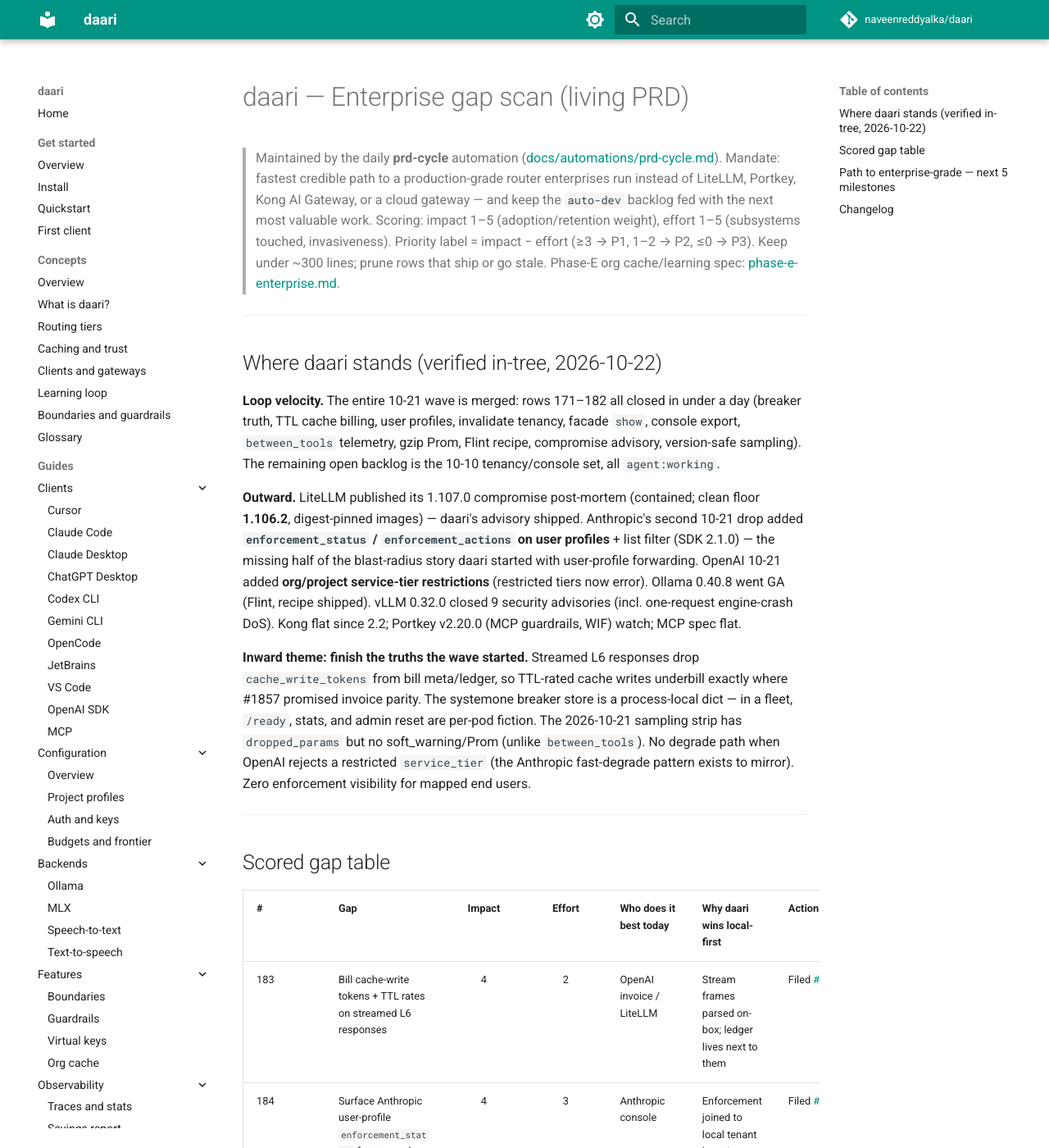
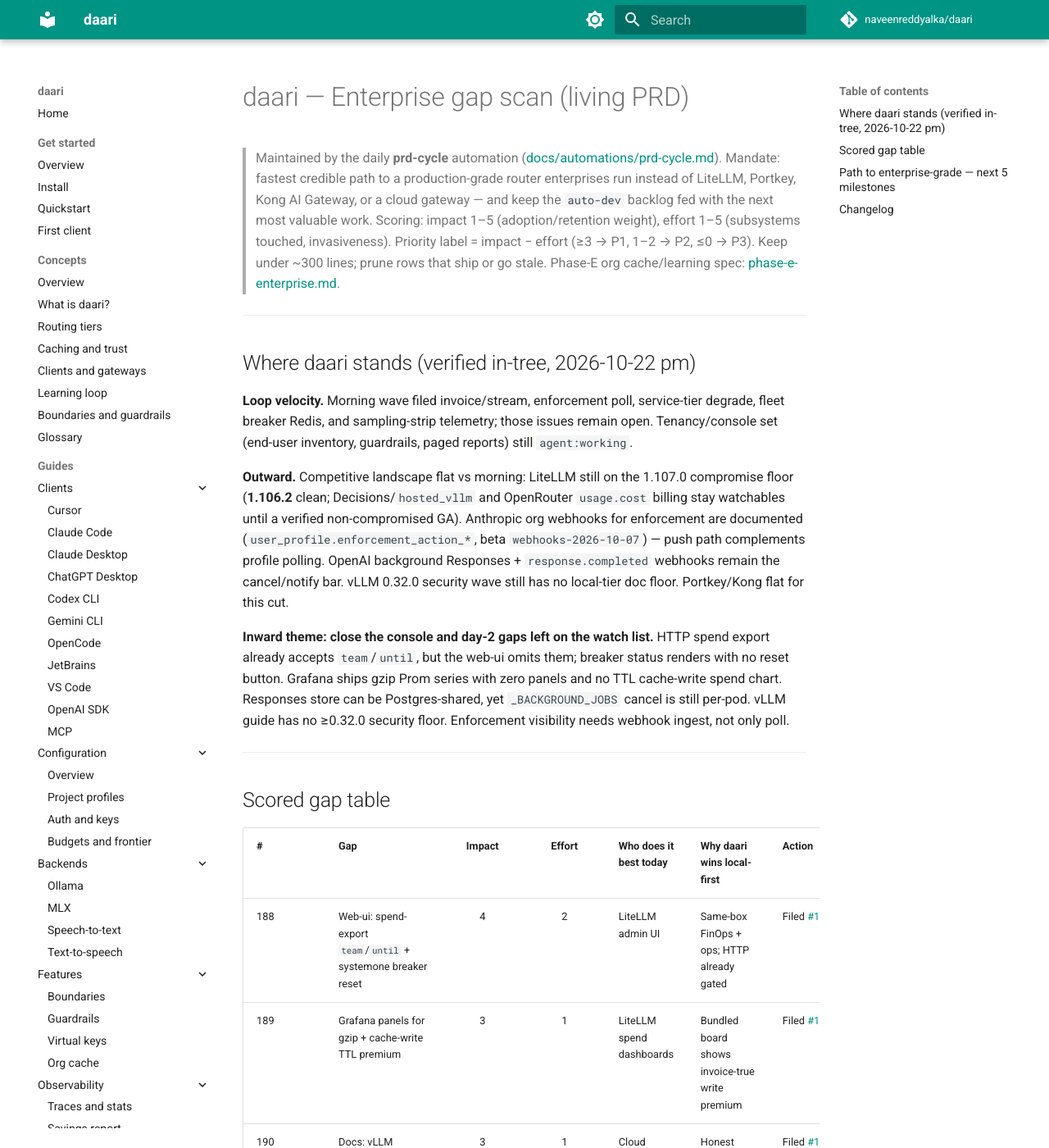
Before and after one commit to naveenreddyalka/daari, an MkDocs documentation site: the page built from docs/prd/ENTERPRISE.md, in a window 1280 px wide and 1400 px high. Shown: the whole window at 82% size. Built offline with MkDocs 1.6.1 and Material for MkDocs 9.7.7, drawn with Linux system fonts in a browser that asks for light colours; comment, search, counter and statistics services are not loaded; some of the changed text lies outside the part shown.

Commit message:
docs(prd): 2026-10-22 pm console and day-2 packaging gaps

```diff
--- a/docs/prd/ENTERPRISE.md
+++ b/docs/prd/ENTERPRISE.md
@@ -11,33 +11,29 @@
 
 ---
 
-## Where daari stands (verified in-tree, 2026-10-22)
+## Where daari stands (verified in-tree, 2026-10-22 pm)
 
-**Loop velocity.** The entire 10-21 wave is merged: rows 171–182 all closed in
-under a day (breaker truth, TTL cache billing, user profiles, invalidate
-tenancy, facade `show`, console export, `between_tools` telemetry, gzip Prom,
-Flint recipe, compromise advisory, version-safe sampling). The remaining
-open backlog is the 10-10 tenancy/console set, all `agent:working`.
+**Loop velocity.** Morning wave filed invoice/stream, enforcement poll,
+service-tier degrade, fleet breaker Redis, and sampling-strip telemetry; those
+issues remain open. Tenancy/console set (end-user inventory, guardrails, paged
+reports) still `agent:working`.
 
-**Outward.** LiteLLM published its 1.107.0 compromise post-mortem (contained;
-clean floor **1.106.2**, digest-pinned images) — daari's advisory shipped.
-Anthropic's second 10-21 drop added **`enforcement_status` /
-`enforcement_actions` on user profiles** + list filter (SDK 2.1.0) — the
-missing half of the blast-radius story daari started with user-profile
-forwarding. OpenAI 10-21 added **org/project service-tier restrictions**
-(restricted tiers now error). Ollama 0.40.8 went GA (Flint, recipe shipped).
-vLLM 0.32.0 closed 9 security advisories (incl. one-request engine-crash
-DoS). Kong flat since 2.2; Portkey v2.20.0 (MCP guardrails, WIF) watch;
-MCP spec flat.
+**Outward.** Competitive landscape flat vs morning: LiteLLM still on the
+1.107.0 compromise floor (**1.106.2** clean; Decisions/`hosted_vllm` and
+OpenRouter `usage.cost` billing stay watchables until a verified non-compromised
+GA). Anthropic org webhooks for enforcement are documented
+(`user_profile.enforcement_action_*`, beta `webhooks-2026-10-07`) — push path
+complements profile polling. OpenAI background Responses + `response.completed`
+webhooks remain the cancel/notify bar. vLLM 0.32.0 security wave still has no
+local-tier doc floor. Portkey/Kong flat for this cut.
 
-**Inward theme: finish the truths the wave started.** Streamed L6 responses
-drop `cache_write_tokens` from bill meta/ledger, so TTL-rated cache writes
-underbill exactly where #1857 promised invoice parity. The systemone breaker
-store is a process-local dict — in a fleet, `/ready`, stats, and admin reset
-are per-pod fiction. The 2026-10-21 sampling strip has `dropped_params` but
-no soft_warning/Prom (unlike `between_tools`). No degrade path when OpenAI
-rejects a restricted `service_tier` (the Anthropic fast-degrade pattern
-exists to mirror). Zero enforcement visibility for mapped end users.
+**Inward theme: close the console and day-2 gaps left on the watch list.**
+HTTP spend export already accepts `team`/`until`, but the web-ui omits them;
+breaker status renders with no reset button. Grafana ships gzip Prom series
+with zero panels and no TTL cache-write spend chart. Responses store can be
+Postgres-shared, yet `_BACKGROUND_JOBS` cancel is still per-pod. vLLM guide
+has no ≥0.32.0 security floor. Enforcement visibility needs webhook ingest,
+not only poll.
 
 ---
 
@@ -45,13 +41,14 @@
 
 | # | Gap | Impact | Effort | Who does it best today | Why daari wins local-first | Action |
 |---|-----|:--:|:--:|------------------------|----------------------------|--------|
-| 183 | Bill cache-write tokens + TTL rates on streamed L6 responses | 4 | 2 | OpenAI invoice / LiteLLM | Stream frames parsed on-box; ledger lives next to them | Filed [#1865](https://github.com/naveenreddyalka/daari/issues/1865) |
-| 184 | Surface Anthropic user-profile `enforcement_status` for mapped end users | 4 | 3 | Anthropic console | Enforcement joined to local tenant inventory, doctor, Prom, webhooks | Filed [#1866](https://github.com/naveenreddyalka/daari/issues/1866) |
-| 185 | Degrade OpenAI `service_tier` on org/project restriction errors | 4 | 2 | — (OpenAI 10-21) | Keep requests alive under org policy; on-box warning trail | Filed [#1867](https://github.com/naveenreddyalka/daari/issues/1867) |
-| 186 | Fleet-shared systemone breaker state + reset via Redis | 4 | 3 | Kong/Envoy shared upstream health | Same Redis as L0/L1; single-box stays zero-dep | Filed [#1868](https://github.com/naveenreddyalka/daari/issues/1868) |
-| 187 | soft_warning + Prom when `2026-10-21` strips sampling params | 3 | 1 | LiteLLM compact telemetry | On-box count of clients still sending dead knobs | Filed [#1869](https://github.com/naveenreddyalka/daari/issues/1869) |
-| 171–182 | 10-20/10-21 waves: breaker truth; TTL cache billing; user profiles; invalidate tenancy; facade `show`; console export; `between_tools` + gzip telemetry; Flint; LiteLLM compromise advisory; version-safe sampling (171 superseded) | 2–5 | 1–3 | LiteLLM / Ollama / Anthropic | Billing truth, tenancy, catalog honesty | Shipped |
-| 136–170 | 10-18 → 10-20 waves: `resultType`; fast-mode; `:cloud` fences; systemone auth/breaker/Helm; speed-keyed caches; spend slices; `schema_ok`; events windows | 2–5 | 1–3 | LiteLLM / Portkey / Kong / vLLM | Protocol, egress, FinOps, judge ops | Shipped |
+| 188 | Web-ui: spend-export `team`/`until` + systemone breaker reset | 4 | 2 | LiteLLM admin UI | Same-box FinOps + ops; HTTP already gated | Filed [#1871](https://github.com/naveenreddyalka/daari/issues/1871) |
+| 189 | Grafana panels for gzip + cache-write TTL premium | 3 | 1 | LiteLLM spend dashboards | Bundled board shows invoice-true write premium | Filed [#1872](https://github.com/naveenreddyalka/daari/issues/1872) |
+| 190 | Docs: vLLM security floor ≥0.32.0 in local-tier guide | 3 | 1 | Cloud “supported runtime” notes | Honest GPU floor next to pool config | Filed [#1873](https://github.com/naveenreddyalka/daari/issues/1873) |
+| 191 | Fleet-coordinate Responses background job cancel | 4 | 3 | OpenAI background cancel | Redis/lease cancel stops the owning pod | Filed [#1874](https://github.com/naveenreddyalka/daari/issues/1874) |
+| 192 | Ingest Anthropic org enforcement webhooks | 4 | 3 | Anthropic Admin API / SaaS gateways | Push joins local tenant map + audit | Filed [#1875](https://github.com/naveenreddyalka/daari/issues/1875) |
+| 183–187 | Morning 10-22: streamed cache-write billing; enforcement poll; service-tier degrade; fleet breaker Redis; sampling-strip soft_warning/Prom | 3–4 | 1–3 | OpenAI / Anthropic / Kong | Invoice, blast-radius, HA truths | Open |
+| 171–182 | 10-20/10-21 waves: breaker truth; TTL cache billing; user profiles; invalidate tenancy; facade `show`; console export; `between_tools` + gzip telemetry; Flint; LiteLLM compromise advisory; version-safe sampling | 2–5 | 1–3 | LiteLLM / Ollama / Anthropic | Billing truth, tenancy, catalog honesty | Shipped |
+| 136–170 | 10-18 → 10-20 waves: `resultType`; fast-mode; `:cloud` fences; systemone; speed-keyed caches; spend slices; `schema_ok`; events windows | 2–5 | 1–3 | LiteLLM / Portkey / Kong / vLLM | Protocol, egress, FinOps, judge ops | Shipped |
 | 62 | End-user inventory + per-user block/cap overrides | 5 | 3 | OpenRouter / LiteLLM | Ledger already knows every user | Open |
 | 63 | Named guardrail profiles bindable per key/team | 5 | 3 | OpenRouter / Portkey | Per-tenant policy, zero hops | Open |
 | 65 | Web-ui: honor keys/teams `has_more` + render `report.users` | 4 | 2 | LiteLLM admin UI | Same-box console finishes the job | Open |
@@ -59,57 +56,39 @@
 | 67 | multi_agent nested usage: per-subagent `model` | 4 | 2 | OpenAI / LiteLLM FinOps | Ledger already meters nested tokens | Open |
 | 6 | Hot-reload `config.yaml` | 3 | 2 | LiteLLM config ownership | Open — needs long session | Open |
 | 7 | Per-key tool-name allowlist for Messages `mcp_servers` | 4 | 3 | LiteLLM `mcp_tool_permissions` | Parked (≥60m session) | Parked |
-| 24 | Grafana panel for `compact_to_fit_applied` | 2 | 1 | LiteLLM spend dashboards | Shipped | Shipped |
-| 25 | Dedicated stats/Prom counter for MCP grant fail-closed | 3 | 1 | LiteLLM MCP 403 metrics | Shipped | Shipped |
-| 26 | Refuse MCP `initialize` when key has no grant | 4 | 1 | LiteLLM initialize 403 | Shipped | Shipped |
-| 27 | Stats for estimated tokens dropped by compact-to-fit | 3 | 2 | LiteLLM compact telemetry | Shipped | Shipped |
-| 28 | Refresh compare-litellm for LiteLLM 1.104 GA | 2 | 1 | LiteLLM release notes | Shipped | Shipped |
-| 19 | Config ownership for `routing.compact_to_fit.*` | 3 | 2 | LiteLLM config ownership | Shipped | Shipped |
-| 20 | Doctor tip when compact_to_fit is enabled | 2 | 1 | — (ops honesty) | Shipped | Shipped |
-| 21 | Hermetic pin: compact_to_fit in config + routing-tiers | 2 | 1 | — (docs regression) | Shipped | Shipped |
-| 22 | `daari_meta` + stats when compact_to_fit actually trims | 3 | 2 | LiteLLM compact telemetry | Shipped | Shipped |
-| 23 | Opt-in fail-closed MCP when key has no MCP grant | 4 | 2 | LiteLLM `require_key_mcp_access_defined` | Shipped | Shipped |
 | 8 | Full DCR; A2A; Realtime/WS; stdio MCP; M365; Skills; FIPS; HIPAA BAA | 2–4 | 3–5 | Portkey / Kong / LiteLLM | Demand-triggered | Watch |
 
-Watch rows (do not file yet): Responses background jobs are process-local
-(`_BACKGROUND_JOBS` dict; cancel/poll cross-pod races — file after the
-current console wave drains); console parity polish — spend-export `team`/
-`until` filters + breaker-reset button (status renders, no action);
-Grafana panels for cache-write TTL premium + gzip counters;
-vllm-local-tier.md security floor ≥0.32.0 (9 advisories);
-Anthropic org restrict/ban **webhook ingest** (beta `webhooks-2026-10-07`,
-after row 184 polling lands); LiteLLM post-quarantine clean 1.107 rebuild
-watchables (ID-JAG/OAuth-delegate, `agent_access_default_deny`) once a
-verified non-compromised GA exists; Portkey 2.20 WIF for OpenAI/Anthropic
-(short-lived upstream creds — buyer ask); Ollama Flint GPU beyond Mac;
-systemone multi-upstream; `migrate --downgrade`; Responses background
-completion webhooks; per-user RPD; SCIM + multi-issuer SSO; Prometheus
-exemplars + `gen_ai.agent.*`; Kong Skills/passthrough demand.
+Watch rows (do not file yet): OpenAI `response.completed` webhooks for
+background Responses (after row 191 cancel lands); `migrate --downgrade`;
+per-user RPD; SCIM + multi-issuer SSO; Portkey WIF for upstream creds (buyer
+ask); LiteLLM post-quarantine clean 1.107 rebuild watchables
+(ID-JAG/OAuth-delegate, `agent_access_default_deny`, OpenRouter `usage.cost`)
+once a verified non-compromised GA exists; Ollama Flint GPU beyond Mac;
+systemone multi-upstream; Prometheus exemplars + `gen_ai.agent.*`; Kong
+Skills/passthrough demand.
 
-Verified fine this run — don't re-audit: `anthropic-version` ingress →
-egress passthrough (#455) + version-keyed sampling strip; web-ui spend
-export carries `since`/`format`/`model`/`usage_speed` (gap is `team`/`until`
-only); doctor-health.md has the `systemone_breaker` tip row; facade
-`/api/chat`+`/api/generate` accept `think` + `format` (incl. schema);
-spend-export HTTP test combines team+model+speed; breaker reset authz
-tested (non-admin 403); CORS defaults closed; Helm image digest pin +
-cosign docs exist; catalog advertises nothing version-wrong after #1856.
+Verified fine this run — don't re-audit: spend-export HTTP already filters
+`team`/`until`/`model`/`usage_speed` (gap is console wiring only); breaker
+reset authz tested; gzip Prom series exist (gap is Grafana + cache-write TTL
+series/panel); facade think/format; Helm digest pin + cosign docs; catalog
+version-safe after sampling strip.
 
 ---
 
 ## Path to enterprise-grade — next 5 milestones
 
-1. **Invoice parity on streams** — cache-write tokens + TTL rates on the
-   streaming path, where most production traffic lives (row 183).
-2. **Close the blast-radius loop** — see when Anthropic restricts or bans a
-   mapped tenant, on-box (row 184).
-3. **Fleet-true breaker ops** — shared state + fleet-wide reset so `/ready`
-   and doctor say the same thing on every pod (row 186).
-4. **Survive org tier policy** — degrade restricted `service_tier` instead
-   of failing requests (row 185), with the strip telemetry to plan client
-   migrations (row 187).
-5. **Drain the tenancy/console wave in flight** — end-user inventory,
-   guardrail profiles, paged reports/console (rows 62–67, all in progress).
+1. **Console finishes HTTP truths** — spend-export team/until + breaker reset
+   on the same-box UI (row 188).
+2. **Day-2 boards for new meters** — gzip + cache-write TTL premium on the
+   bundled Grafana board (row 189), with the vLLM security floor documented
+   (row 190).
+3. **Fleet-true background cancel** — stop Responses workers on the owning
+   pod from any replica (row 191).
+4. **Push blast-radius** — Anthropic org enforcement webhooks into local
+   tenant map (row 192), alongside morning enforcement poll.
+5. **Drain morning + tenancy waves** — streamed cache-write billing, tier
+   degrade, shared breaker, sampling telemetry; end-user inventory and
+   guardrail profiles still in flight (rows 62–67, 183–187).
 
 Compliance non-goals (SCIM, WIF depth, A2A, SOC 2 program, Realtime/WS,
 FIPS builds, HIPAA BAA) stay deferred until buyer demand.
@@ -118,19 +97,21 @@
 
 ## Changelog
 
+- **2026-10-22 pm (console + day-2 packaging)** — Outward flat vs morning;
+  Anthropic org enforcement webhooks documented as push complement; vLLM
+  0.32.0 security floor still undocumented. Filed rows 188–192: web-ui
+  spend/breaker controls, Grafana gzip + cache-write TTL, vLLM floor docs,
+  Responses background cancel coordination, Anthropic webhook ingest.
+  Pruned watch items that became filings.
+
 - **2026-10-22 (finish the truths the wave started)** — Marked rows 171–182
-  Shipped (whole 10-21 wave merged in under a day). Outward: LiteLLM
-  compromise post-mortem (clean floor 1.106.2, digest pinning); Anthropic
-  user-profile `enforcement_status` + filter (SDK 2.1.0); OpenAI org/project
-  service-tier restrictions; Ollama 0.40.8 GA; vLLM 0.32.0 security wave.
-  Filed rows 183–187: streamed cache-write billing, enforcement visibility,
-  service-tier degrade, fleet-shared breaker, sampling-strip telemetry.
+  Shipped. Outward: LiteLLM compromise post-mortem; Anthropic user-profile
+  `enforcement_status`; OpenAI service-tier restrictions; Ollama 0.40.8 GA;
+  vLLM 0.32.0 security wave. Filed rows 183–187.
 
 - **2026-10-21 + pm (breaker truth, invoice-true cache billing, user
   profiles; LiteLLM compromise + Anthropic API-version footgun)** — Filed
-  rows 173–182; marked 161–172 Shipped/Superseded. Outward: LiteLLM 1.107.0
-  compromise (floor 1.106.2); Anthropic API `2026-10-21` removes sampling;
-  OpenAI 12h prompt cache; Ollama 0.40.7/0.40.8-rc0.
+  rows 173–182; marked 161–172 Shipped/Superseded.
 
 - **2026-10-20 (finish the knobs + evening speed-keyed ops)** — Filed rows
   163–172. Outward: LiteLLM 1.106.0 GA; Anthropic
```
